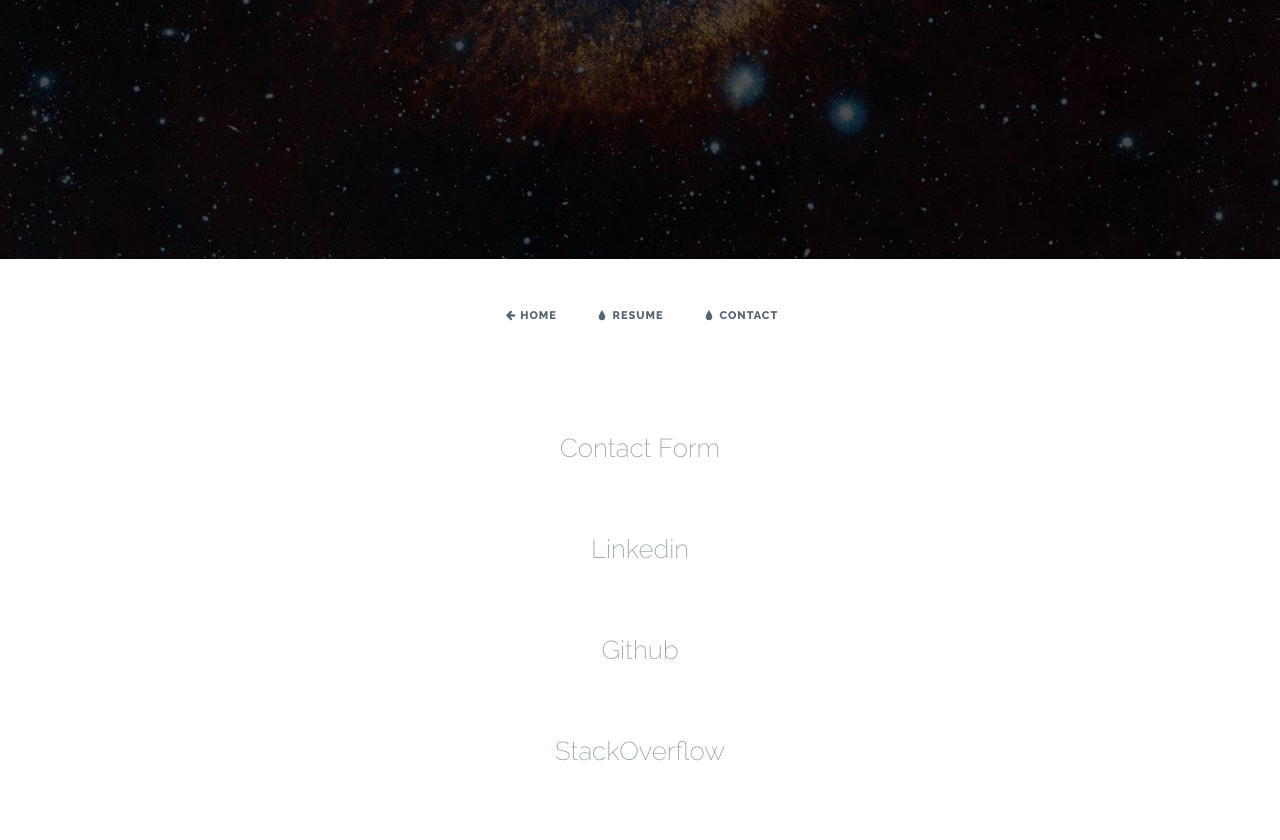
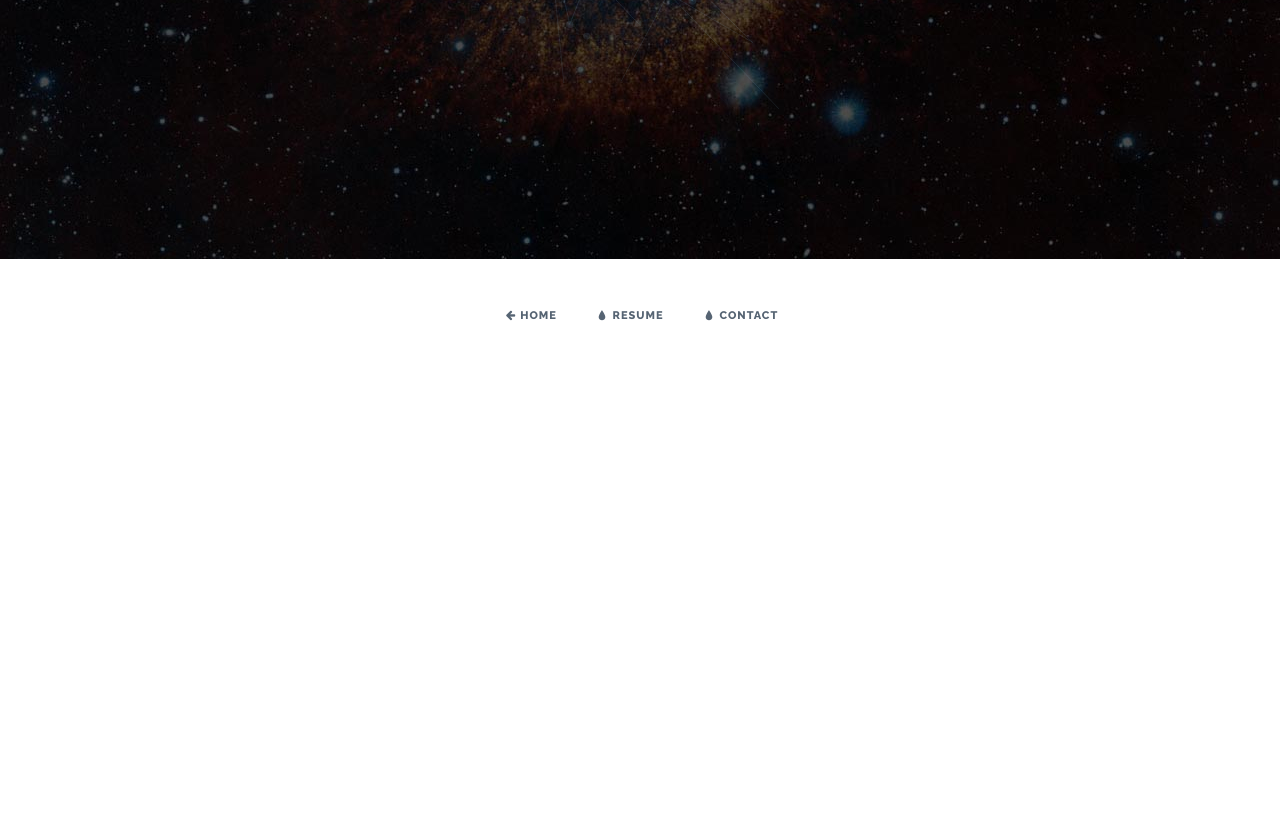
Before and after one commit to eren-v/eren-v.github.io, a plain HTML site: page contact.html in a window 1280 px wide. Shown: the part 541-1381 px from the top of the page. After the commit the page ends 977 px from the top, so only its background shows below. Drawn offline with Linux system fonts and the light colour scheme.

Commit message:
commit-ul aliye

```diff
--- a/contact.html
+++ b/contact.html
@@ -31,10 +31,10 @@
 					<a class="codrops-icon codrops-icon-drop" href="contact.html"><span>Contact</span></a>
 				</div>
 			 <div class="codrops-header">
-					<h1><span>Contact Form</span></h1>
-					<h1><span>Linkedin</span></h1>
-					<h1><span>Github</span></h1>
-					<h1><span>StackOverflow</span></h1>
+					<!-- <h1><span>Contact Form</span></h1> -->
+					<!-- <h1><span>Linkedin</span></h1> -->
+					<!-- <h1><span>Github</span></h1> -->
+					<!-- <h1><span>StackOverflow</span></h1> -->
 
 			</div>
 		</div><!-- /container -->
```
Also changed, not shown: resume.html (+4 -4 lines).
